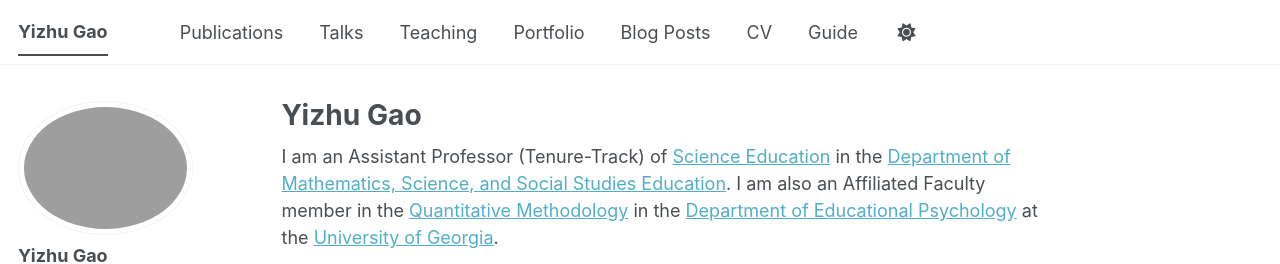
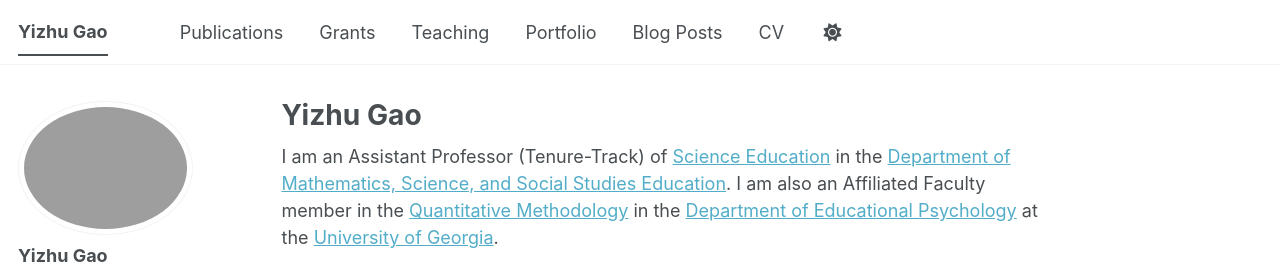
Before and after one commit to YizhuGao/github.io, a Jekyll site: the page built from _pages/about.md, in a window 1280 px wide. Shown: the top 264 px of the page. Built offline with Jekyll 4.4.1, drawn with Linux system fonts in a browser that asks for light colours; a style sheet for code colours, icons or effects is not loaded.

Commit message:
Update navigation.yml

```diff
--- a/_data/navigation.yml
+++ b/_data/navigation.yml
@@ -11,8 +11,8 @@ main:
   - title: "Publications"
     url: /publications/
 
-  - title: "Talks"
-    url: /talks/
+  - title: "Grants"
+    url: /grants/
 
   - title: "Teaching"
     url: /teaching/
@@ -28,6 +28,3 @@ main:
 
   # - title: "CV"
   #   url: /cv-json/
-
-  - title: "Guide"
-    url: /markdown/
```
